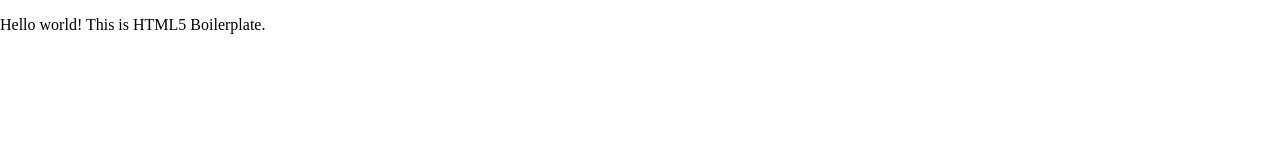
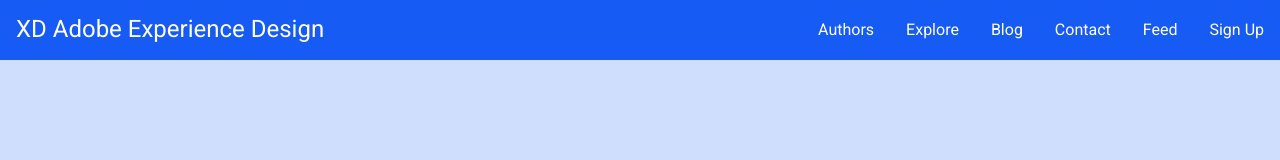
Before and after one commit to BaggioLo/VCT2121_Unit7Assignment, a website built with Parcel: page index.html in a window 1280 px wide. Built offline with nearby package versions, Linux system fonts and the light colour scheme.

Commit message:
created navbar - hid hamburger menu with css

```diff
--- a/css/main.scss
+++ b/css/main.scss
@@ -0,0 +1,81 @@
+@import url('https://fonts.googleapis.com/css2?family=Roboto:wght@100;400;500&display=swap');
+
+//font-family: 'Roboto', sans-serif;
+
+
+$primary-color: #175bf5;
+$primary-bckg: #d0defd;
+$primary-text: #273a63;
+$para-text: 1em;
+$heading-text: 2em;
+$body-font: 'Roboto', sans-serif;
+
+*{
+    padding: 0;
+    margin: 0;
+    box-sizing: border-box;
+}
+
+body{
+    background-color: $primary-bckg;
+    color: $primary-text;
+    font-size: $para-text;
+    font-family: $body-font;
+}
+
+.navbar {
+    ul {
+    display: flex;
+    width: 100%;
+    align-items: center;
+    background-color: $primary-color;
+    color: white;
+
+        li {
+            list-style-type: none;
+            padding: 1rem;
+        }
+
+        a {
+            text-decoration: none;
+            color: white;
+        }
+
+        .navbar-logo{
+            flex: 1;
+            font-size: 1.5rem;
+        }
+
+
+    }
+}
+
+/* Basically couldn't figure out how to get the
+hamburger bars to not display, it used to be display:none
+on the code lines above, but wouldn't reappear if it went down
+to a smaller screen size, but I added the min-widthbelow  that way
+if it is in desktop mode it won't display at all
+which kinda solved everything for me lol...and
+I really...do not know why it works lol*/
+
+@media (min-width: 600px){
+    .navbar-toggle{
+        display: none;
+    }
+}
+
+//This will get the hamburger menu to appear
+
+@media (max-width: 600px) {
+    .navbar ul{
+        flex-wrap: wrap;
+    }
+    .navbar-toggle{
+        display: block;
+    }
+    .navbar-links {
+        display: none;
+        width: 100%;
+        text-align: center;
+    }
+}
--- a/index.html
+++ b/index.html
@@ -18,17 +18,35 @@
 
   <link rel="stylesheet" href="css/normalize.css">
   <link rel="stylesheet" href="./css/main.css">
+  <link rel="stylesheet" href="https://pro.fontawesome.com/releases/v5.10.0/css/all.css" integrity="sha384-AYmEC3Yw5cVb3ZcuHtOA93w35dYTsvhLPVnYs9eStHfGJvOvKxVfELGroGkvsg+p" crossorigin="anonymous"/>
 
   <meta name="theme-color" content="#fafafa">
 </head>
 
 <body>
 
+  <!-- Nav -->
+  <nav class="navbar">
+
+    <ul>
+      <li class="navbar-logo">XD Adobe Experience Design</li>
+      <li class="navbar-toggle"><i class="fas fa-bars"></i></li>
+
+      <li class="navbar-links"><a href="#">Authors</a></li>
+      <li class="navbar-links"><a href="#">Explore</a></li>
+      <li class="navbar-links"><a href="#">Blog</a></li>
+      <li class="navbar-links"><a href="#">Contact</a></li>
+      <li class="navbar-links"><a href="#">Feed</a></li>
+      <li class="navbar-links"><a href="#">Sign Up</a></li>
+    </ul>
+
+  </nav>
+
   <!-- Add your site or application content here -->
-  <p>Hello world! This is HTML5 Boilerplate.</p>
   <script src="js/vendor/modernizr-3.11.2.min.js"></script>
   <script src="js/plugins.js"></script>
   <script src="./js/main.js"></script>
+
 
   <!-- Google Analytics: change UA-XXXXX-Y to be your site's ID. -->
   <script>
```
Also changed, not shown: css/main.css, 1 other file.
